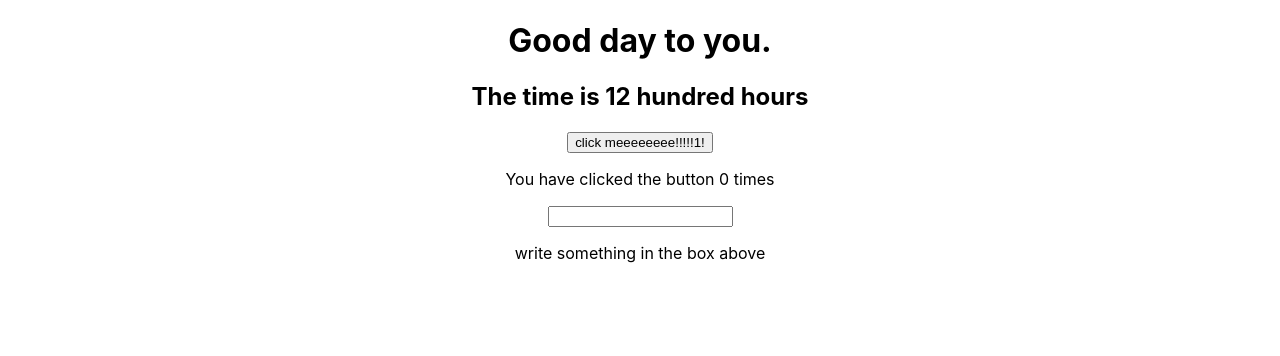
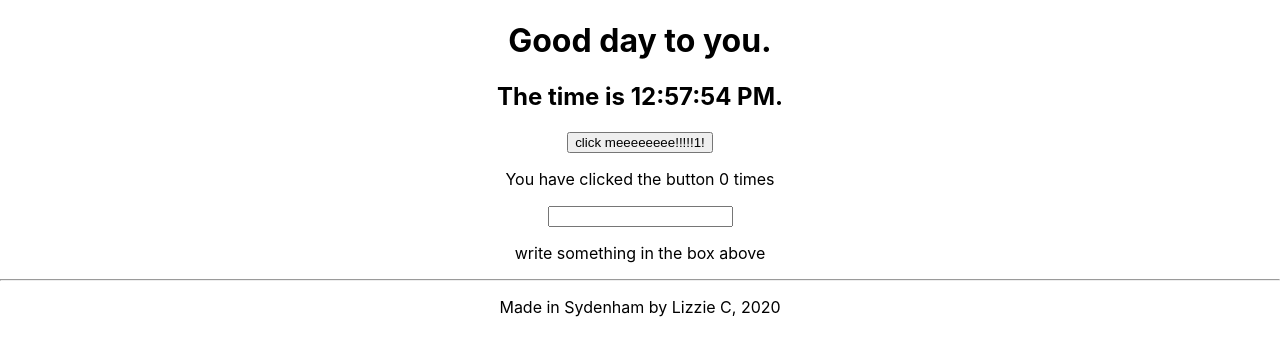
Before and after one commit to LizzieCrockett/react-milestone-i, a React (Create React App) app: page / in a window 1280 px wide. Shown: the top 356 px of the page. Built offline with nearby package versions, Linux system fonts and the light colour scheme.

Commit message:
components separated out, new signature footer and clock header

```diff
--- a/src/App.js
+++ b/src/App.js
@@ -1,5 +1,9 @@
 import React from 'react';
 import './App.css';
+import Heading from './components/Heading';
+import CountButton from './components/CountButton';
+import InfoBar from './components/InfoBar';
+import Footer from './components/Footer';
 
 function App() {
   return (
@@ -7,44 +11,10 @@ function App() {
       <Heading />
       <CountButton text="click meeeeeeee!!!!!1!" />
       <InfoBar type="text" id="info" />
+      <hr />
+      <Footer />
     </div>
   );
 }
 
-const myDate = new Date();
-
-const Heading = (props) => {
-  const time = myDate.getHours();
-  return (
-    <>
-      <h1>Good day to you.</h1>
-      <h2>The time is {time} hundred hours</h2>
-    </>
-  )
-}
-
-const CountButton = (props) => {
-  const [count, setCount] = React.useState(0);
-  return (
-    <>
-      <button onClick={() => setCount(count + 1)}>{props.text}</button>
-      <p>You have clicked the button {count} times</p>
-    </>
-  )
-}
-
-const InfoBar = (props) => {
-  const [info, displayInfo] = React.useState("write something in the box above");
-  const handleInput = (event) => {
-    displayInfo(event.target.value)
-  }
-  return (
-    <>
-      <input type={props.type} id={props.id} onChange={handleInput} />
-      <p>{info}</p>
-    </>
-  )
-}
-
-
 export default App;
--- /dev/null
+++ b/src/components/Clock/index.jsx
@@ -0,0 +1,24 @@
+import React from 'react';
+
+
+const Clock = (props) => {
+    const [date, setDate] = React.useState(new Date());
+
+   React.useEffect(() => {
+    const timerID = setInterval( () => tick(), 1000 );
+    return function cleanup() {
+        clearInterval(timerID);
+      };
+   });
+
+     const tick = () => {
+      setDate(new Date());
+     }
+
+     return (
+         <>{date.toLocaleTimeString()}. </>
+      );
+  }
+
+
+export default Clock;
--- /dev/null
+++ b/src/components/CountButton/index.jsx
@@ -0,0 +1,15 @@
+import React from 'react';
+
+
+
+const CountButton = (props) => {
+    const [count, setCount] = React.useState(0);
+    return (
+      <>
+        <button onClick={() => setCount(count + 1)}>{props.text}</button>
+        <p>You have clicked the button {count} times</p>
+      </>
+    )
+  }
+
+  export default CountButton;
--- /dev/null
+++ b/src/components/Footer/index.jsx
@@ -0,0 +1,14 @@
+import React from 'react';
+
+
+const Footer = (props) => {
+    const devSignature = "Lizzie C";
+    const location = "Sydenham";
+    const theTime = new Date().getFullYear();
+    return (
+        <p>Made in {location} by {devSignature}, {theTime}</p>
+    )
+}
+
+
+export default Footer;
--- /dev/null
+++ b/src/components/Heading/index.jsx
@@ -0,0 +1,13 @@
+import React from 'react';
+import Clock from '../Clock';
+
+const Heading = (props) => {
+  return (
+    <>
+      <h1>Good day to you.</h1>
+      <h2>The time is <Clock /></h2>
+    </>
+  )
+}
+
+export default Heading;
--- /dev/null
+++ b/src/components/InfoBar/index.jsx
@@ -0,0 +1,17 @@
+
+import React from 'react';
+
+const InfoBar = (props) => {
+    const [info, displayInfo] = React.useState("write something in the box above");
+    const handleInput = (event) => {
+      displayInfo(event.target.value)
+    }
+    return (
+      <>
+        <input type={props.type} id={props.id} onChange={handleInput} />
+        <p>{info}</p>
+      </>
+    )
+  }
+
+  export default InfoBar;
```
